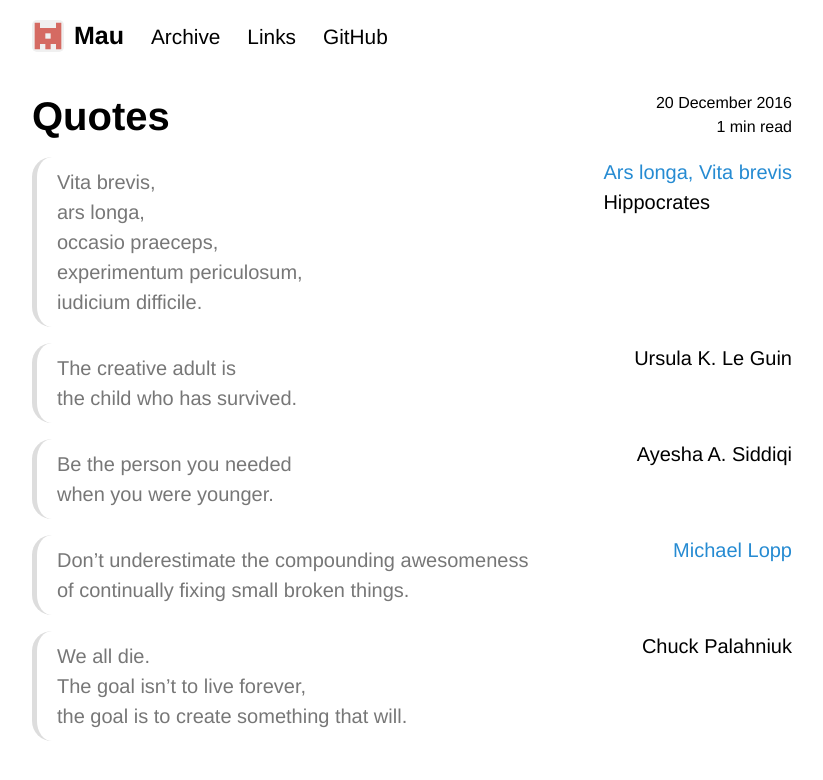
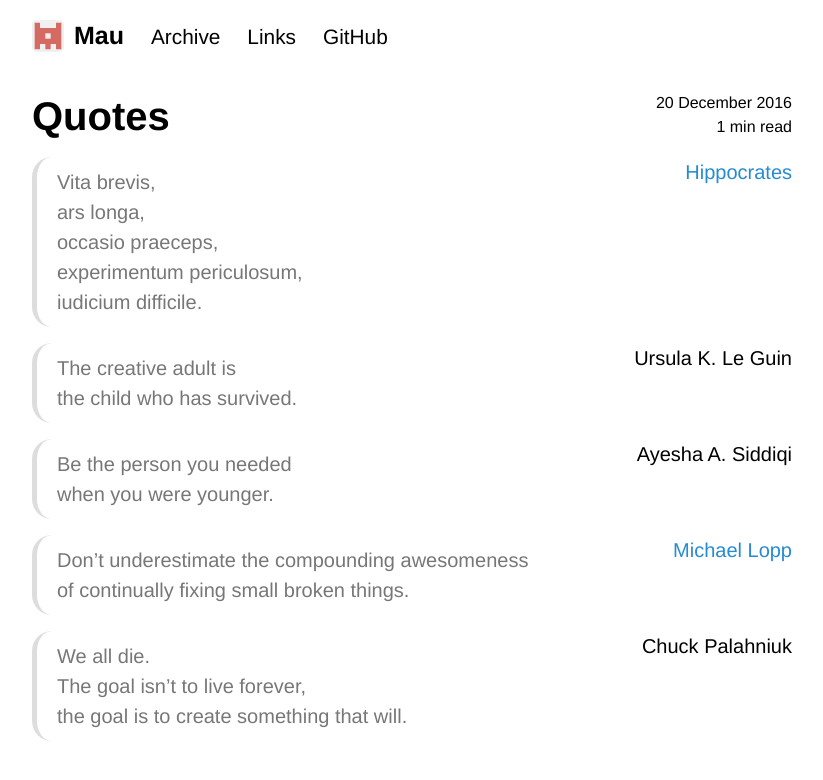
Before and after one commit to Maumagnaguagno/maumagnaguagno.github.io, a Jekyll site: the page built from quotes.md, in a window 1280 px wide. Shown: the top 780 px of the page, without its empty margins (228-1051 px from the left). Built offline with Jekyll 4.4.1, drawn with Linux system fonts in a browser that asks for light colours; our own code applies the rules of GitHub Pages for plain Markdown files.

Commit message:
Merge Hippocrates and link in Quotes

```diff
--- a/quotes.md
+++ b/quotes.md
@@ -8,8 +8,7 @@ hidden: true
 # Quotes
 
 <div class="quote" markdown="1">
-[Ars longa, Vita brevis](https://en.wikipedia.org/wiki/Ars_longa,_vita_brevis)
-Hippocrates
+[Hippocrates](https://en.wikipedia.org/wiki/Ars_longa,_vita_brevis)
 > Vita brevis,
 ars longa,
 occasio praeceps,
```
